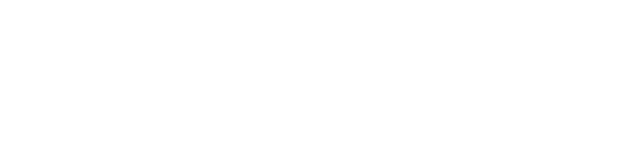
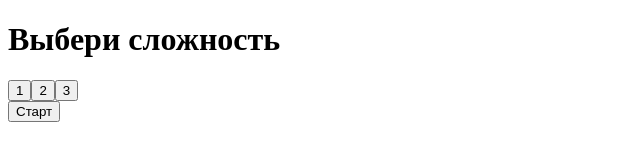
Before and after one commit to Sorokintech/skypro-cardgame-project, a plain HTML site: page index.html in a window 1280 px wide. Shown: the whole page, without its empty margins (0-640 px from the left). Drawn offline with Linux system fonts and the light colour scheme.

Commit message:
first-steps

```diff
--- a/index.html
+++ b/index.html
@@ -8,5 +8,34 @@
 </head>
 <body>
     <div class="app"></div>
+
+
+
+
+
+
+    <script>
+        window.application = {
+            blocks: {},
+            screens: {},
+            renderScreen: function(screenName, container) {
+                if(!this.screens[screenName]) {
+                    console.log("Данный запрос не может быть выполнен");
+                } else {
+                    this.screens[screenName](container);
+                };
+            },
+            renderBlock: function(blockName, container) {
+                if(!this.blocks[blockName]) {
+                    console.log("Данный запрос не может быть выполнен");
+                } else {
+                    this.blocks[blockName](container);
+                };
+            },
+            timers: []
+  };
+    </script>
+    <script src="/src/startPage.js" ></script>
+    <script src="script.js" ></script>
 </body>
 </html>
--- a/script.js
+++ b/script.js
@@ -0,0 +1,6 @@
+document.addEventListener("DOMContentLoaded", function(event) {
+    console.log('Content loaded');
+    window.application.renderBlock('startPage', app);
+    window.application.renderScreen('startPage', app);
+   });
+const app = document.querySelector('.app');
--- /dev/null
+++ b/src/startPage.js
@@ -0,0 +1,38 @@
+function renderStartPageHTML(container) {
+    const mainContainer = document.createElement('div');
+        mainContainer.classList.add('container');
+    const containerHeader = document.createElement('h1');
+        containerHeader.classList.add('container-header');
+    const chooseDifficultyContainer = document.createElement('div');
+        chooseDifficultyContainer.classList.add('difficulty-container');
+    const firstDifficultyButton = document.createElement('button');
+        firstDifficultyButton.classList.add('difficulty-button');
+    const secondDifficultyButton = document.createElement('button');
+        secondDifficultyButton.classList.add('difficulty-button');
+    const thirdDifficultyButton = document.createElement('button');
+        thirdDifficultyButton.classList.add('difficulty-button');
+    const startButton = document.createElement('button');
+        startButton.classList.add('start-button');
+
+    container.appendChild(mainContainer);
+    mainContainer.appendChild(containerHeader);
+    mainContainer.appendChild(chooseDifficultyContainer);
+    chooseDifficultyContainer.appendChild(firstDifficultyButton);
+    chooseDifficultyContainer.appendChild(secondDifficultyButton);
+    chooseDifficultyContainer.appendChild(thirdDifficultyButton);
+    mainContainer.appendChild(startButton);
+  };
+  function renderStartPageContent(container) {
+    const containerHeader = container.querySelector('.container-header');
+    containerHeader.textContent = 'Выбери сложность';
+    const difficultyButtons = container.querySelectorAll('.difficulty-button');
+    console.log(difficultyButtons);
+        difficultyButtons[0].textContent = '1';
+        difficultyButtons[1].textContent = '2';
+        difficultyButtons[2].textContent = '3';
+    const startButton = container.querySelector('.start-button');
+    console.log(startButton);
+    startButton.textContent = 'Старт';
+}
+window.application.blocks['startPage'] = renderStartPageHTML;
+window.application.screens['startPage'] = renderStartPageContent;
```
